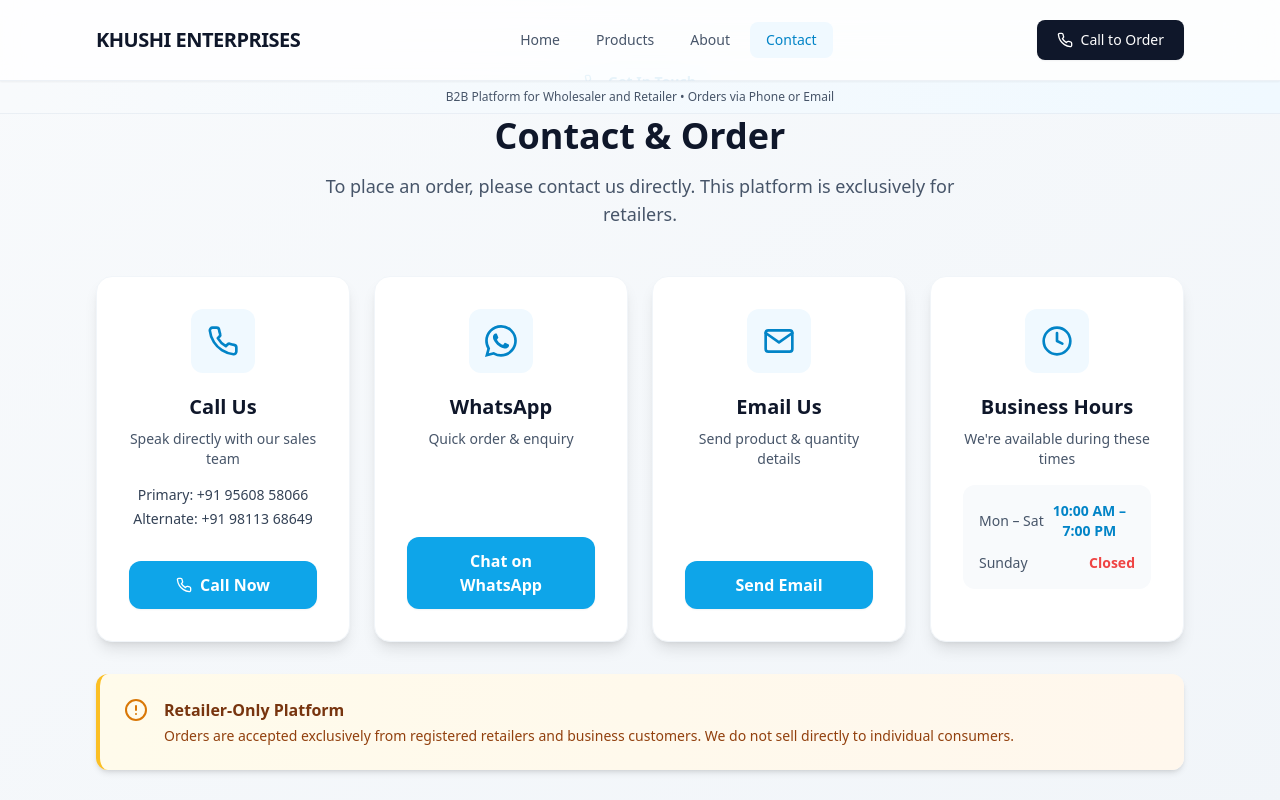
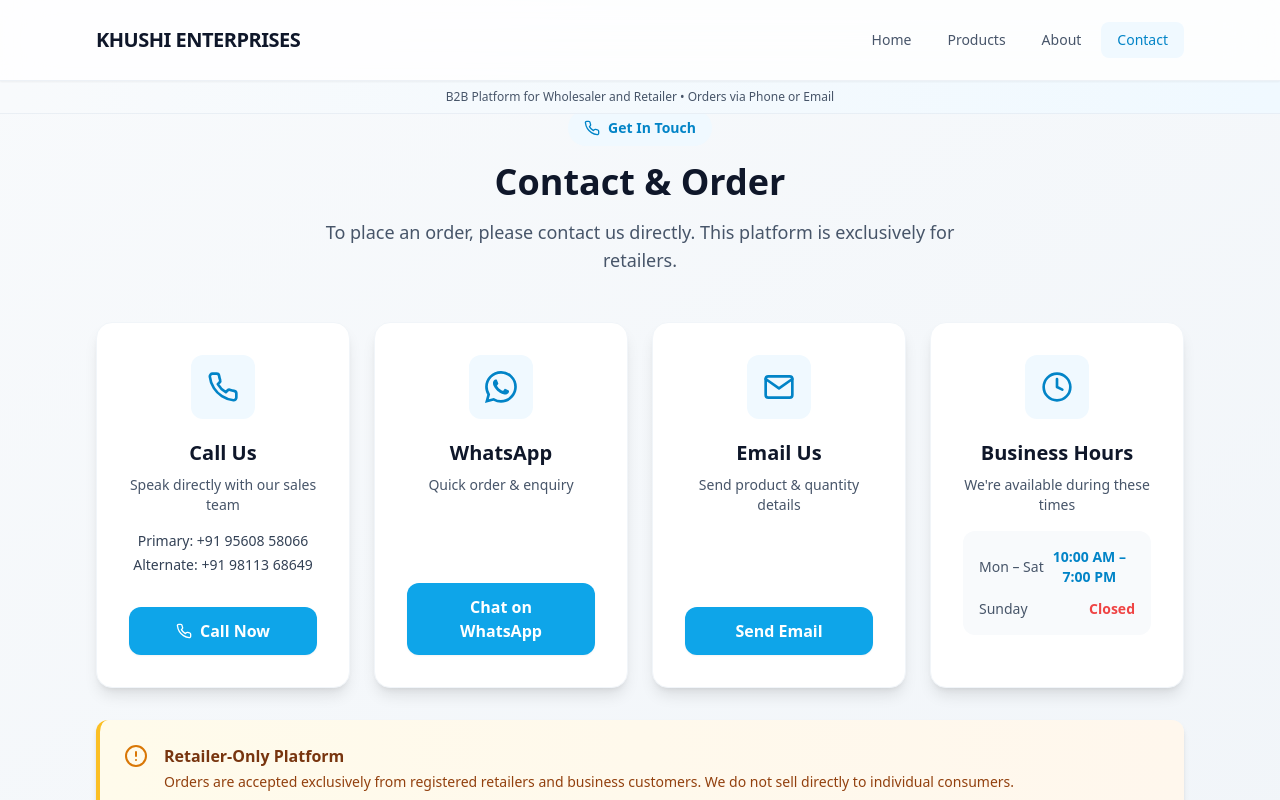
Before and after one commit to RezenBoy/Pet-Retailer-site, a React (Vite) app: page /contact in a window 1280 px wide. Shown: the top 800 px of the page. Built offline with nearby package versions, Linux system fonts and the light colour scheme.

Commit message:
client fix-2

```diff
--- a/src/components/Header.jsx
+++ b/src/components/Header.jsx
@@ -46,13 +46,13 @@ function Header() {
             </nav>
 
             {/* Desktop CTA */}
-            <a
+            {/* <a
               href="tel:+919560858066"
               className="hidden md:inline-flex items-center gap-2 bg-slate-900 text-white px-5 py-2.5 rounded-lg text-sm font-medium hover:bg-slate-800 transition-all duration-200 shadow-sm hover:shadow"
             >
               <FiPhone className="w-4 h-4" />
               <span>Call to Order</span>
-            </a>
+            </a> */}
 
             {/* Mobile Menu Button */}
             <button
--- a/src/pages/Contact.jsx
+++ b/src/pages/Contact.jsx
@@ -40,7 +40,8 @@ function Contact() {
   ];
 
   return (
-    <section className="bg-gradient-to-br from-slate-50 to-slate-100 py-16">
+    <section className="bg-gradient-to-br from-slate-50 to-slate-100 pt-[140px] md:pt-[110px] pb-16">
+
       <div className="max-w-6xl mx-auto px-6 lg:px-8">
 
         {/* Header */}
@@ -111,8 +112,8 @@ function Contact() {
                         {/* Time */}
                         <span
                           className={`text-sm font-semibold ${t.hours === "Closed"
-                              ? "text-red-500"
-                              : "text-sky-600"
+                            ? "text-red-500"
+                            : "text-sky-600"
                             }`}
                         >
                           {t.hours}
--- a/src/pages/ProductDetails.jsx
+++ b/src/pages/ProductDetails.jsx
@@ -126,13 +126,13 @@ function ProductDetails() {
                 </p>
                 <div className="flex flex-col gap-3">
 
-                  <a
+                  {/* <a
                     href="tel:+919811368649"
                     className="flex items-center justify-center gap-3 bg-sky-500 text-white px-6 py-3.5 rounded-xl font-semibold hover:bg-sky-600 transition-all duration-200 shadow-sm hover:shadow-md"
                   >
                     <FiPhone className="w-5 h-5" />
                     Call to Order
-                  </a>
+                  </a> */}
 
                   <div className="grid grid-cols-2 gap-3">
                     <a
```
